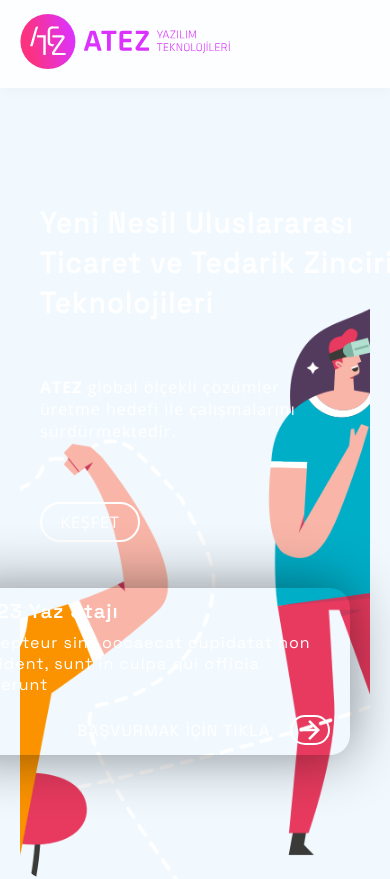
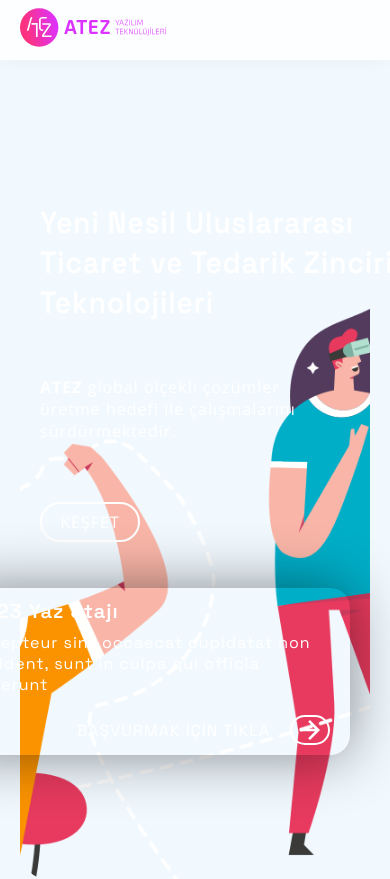
Before and after one commit to yusufarsln98/atez-homepage, a Next.js app: page / in a window 390 px wide. Shown: the top 879 px of the page. Built offline with nearby package versions, Linux system fonts and the light colour scheme.

Commit message:
header responsive

```diff
--- a/components/header/Header.module.scss
+++ b/components/header/Header.module.scss
@@ -17,6 +17,11 @@
   top: 0;
   // z-index
   z-index: 100;
+
+  // break point for mobile
+  @media (max-width: $breakpoint-mobile) {
+    height: 60px;
+  }
 }
 
 .headerContainer {
@@ -30,6 +35,12 @@
   // break point
   @media (max-width: $breakpoint-web) {
     width: 100%;
+  }
+
+  img {
+    @media (max-width: $breakpoint-mobile) {
+      width: 70%;
+    }
   }
 }
 
```
